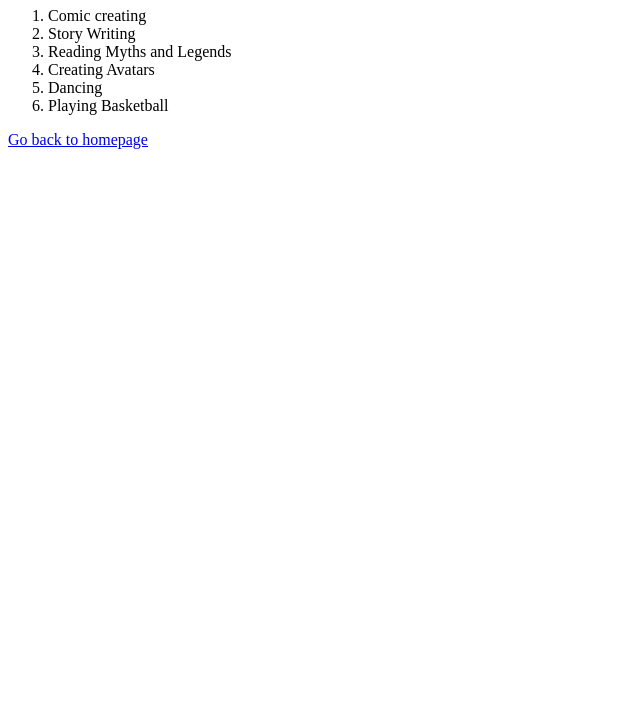
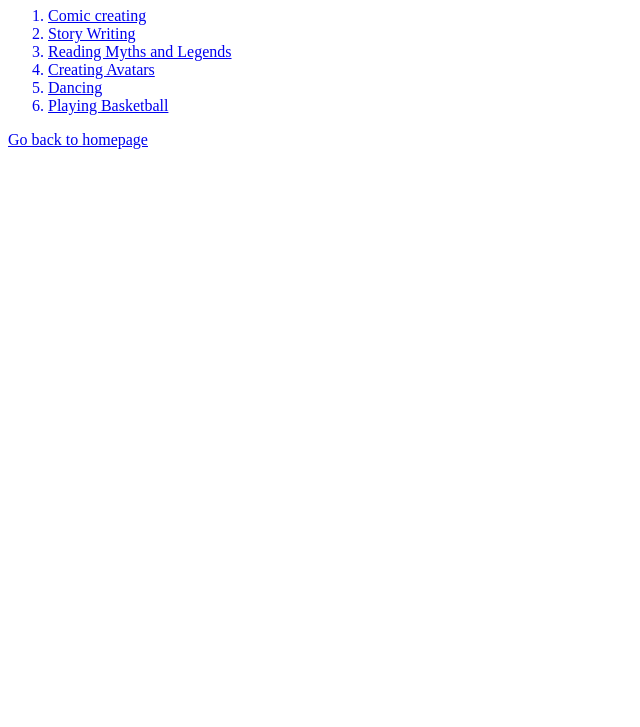
Before and after one commit to Franklinadrian/Simple-file, a plain HTML site: page pages/hobby/hobby.html in a window 1280 px wide. Shown: the part 73-800 px from the top of the page, without its empty margins (0-640 px from the left). Drawn offline with Linux system fonts and the light colour scheme.

Commit message:
New commit

```diff
--- a/pages/hobby/hobby.html
+++ b/pages/hobby/hobby.html
@@ -9,12 +9,12 @@
 <body>
   <h1> My Hobbies</h1>
   <ol>
-    <li> Comic creating</li>
-    <li> Story Writing</li>
-    <li> Reading Myths and Legends</li>
-    <li> Creating Avatars</li>
-    <li> Dancing</li>
-    <li> Playing Basketball</li>
+    <a href="https://web.facebook.com/?_rdc=1&_rdr"><li> Comic creating</li></a>
+    <a href="https://www.instagram.com/accounts/login/"><li> Story Writing</li></a>
+    <a href="https://gogoanime.mom/"><li> Reading Myths and Legends</li></a>
+   <a href="https://twitter.com/i/flow/login"> <li> Creating Avatars</li></a>
+    <a href="https://www.youtube.com/"><li> Dancing</li></a>
+    <a href="https://fzmovies.net/"><li> Playing Basketball</li></a>
   </ol>
   <a href="../../index.html">Go back to homepage</a>
 
```
Also changed, not shown: index.html (+1 -1 lines), img/MY photo.png (renamed from img/Snapchat-585392387-modified.png).
